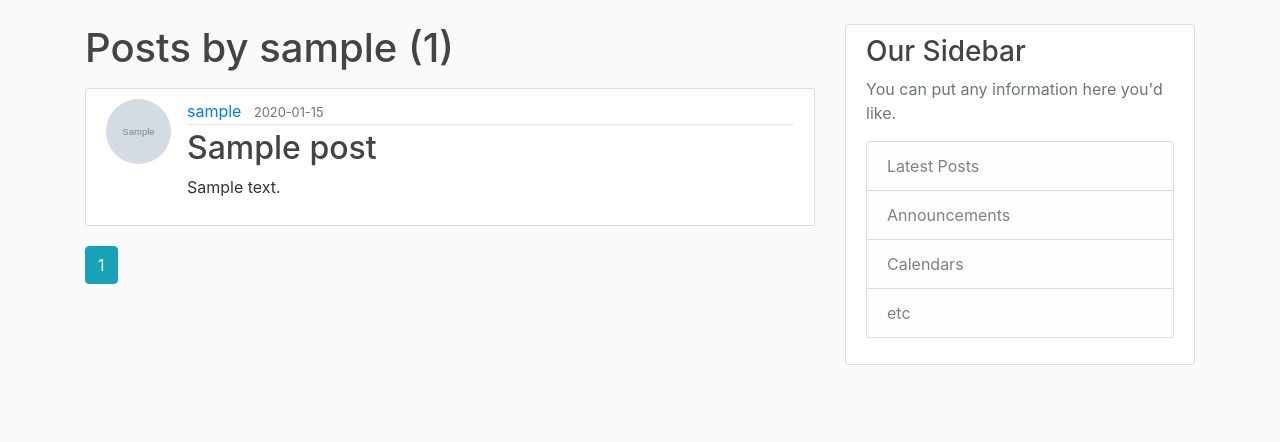
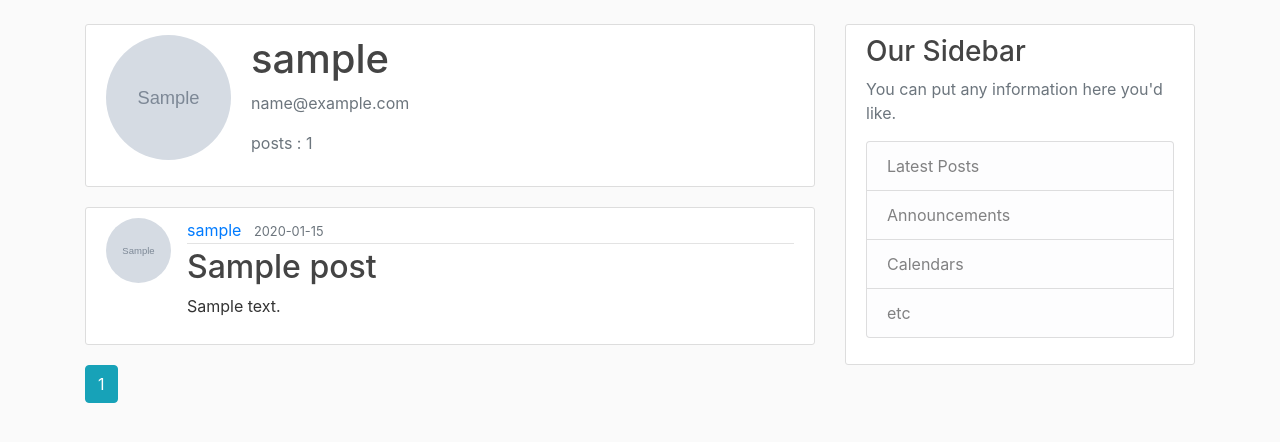
Before and after one commit to srbcheema1/iblog, a Flask app: a page that uses iblog/templates/user_posts.html in a window 1280 px wide. Shown: the part 56-498 px from the top of the page. Run offline with Flask 2, Linux system fonts and the light colour scheme; tables that the repository leaves empty hold one stand-in row (values such as "Sample post"); grey boxes marked "Sample" are stand-in pictures; some libraries are stand-ins or nearby versions.

Commit message:
user_profie in user_posts

```diff
--- a/iblog/templates/user_posts.html
+++ b/iblog/templates/user_posts.html
@@ -1,6 +1,15 @@
 {% extends "layout.html" %}
 {% block content %}
-    <h1 class="mb-3">Posts by {{ user.username }} ({{ posts.total }})</h1>
+    <div class="content-section">
+      <div class="media">
+        <img class="rounded-circle account-img" src="{{ image_file }}">
+        <div class="media-body">
+          <h2 class="account-heading">{{ writer.username }}</h2>
+          <p class="text-secondary">{{ writer.email }}</p>
+          <p class="text-secondary">posts : {{ posts.total }}</p>
+        </div>
+      </div>
+    </div>
     {% for post in posts.items %}
         <article class="media content-section">
           <img class="rounded-circle article-img" src="{{ url_for('static', filename='profile_pics/' + post.author.image_file) }}">
@@ -14,15 +23,17 @@
           </div>
         </article>
     {% endfor %}
+
     {% for page_num in posts.iter_pages(left_edge=1, right_edge=1, left_current=1, right_current=2) %}
       {% if page_num %}
         {% if posts.page == page_num %}
-          <a class="btn btn-info mb-4" href="{{ url_for('users.user_posts', username=user.username, page=page_num) }}">{{ page_num }}</a>
+          <a class="btn btn-info mb-4" href="{{ url_for('users.user_posts', username=writer.username, page=page_num) }}">{{ page_num }}</a>
         {% else %}
-          <a class="btn btn-outline-info mb-4" href="{{ url_for('users.user_posts', username=user.username, page=page_num) }}">{{ page_num }}</a>
+          <a class="btn btn-outline-info mb-4" href="{{ url_for('users.user_posts', username=writer.username, page=page_num) }}">{{ page_num }}</a>
         {% endif %}
       {% else %}
         ...
       {% endif %}
     {% endfor %}
+
 {% endblock content %}
--- a/iblog/users/routes.py
+++ b/iblog/users/routes.py
@@ -125,7 +125,8 @@ def user_posts(username):
     posts = Post.query.filter_by(author=user)\
         .order_by(Post.date_posted.desc())\
         .paginate(page=page, per_page=3)
-    return render_template('user_posts.html', posts=posts, user=user,prefix=prefix)
+    image_file = url_for('static', filename='profile_pics/' + user.image_file)
+    return render_template('user_posts.html', posts=posts, writer=user, image_file=image_file, prefix=prefix)
 
 
 
```
